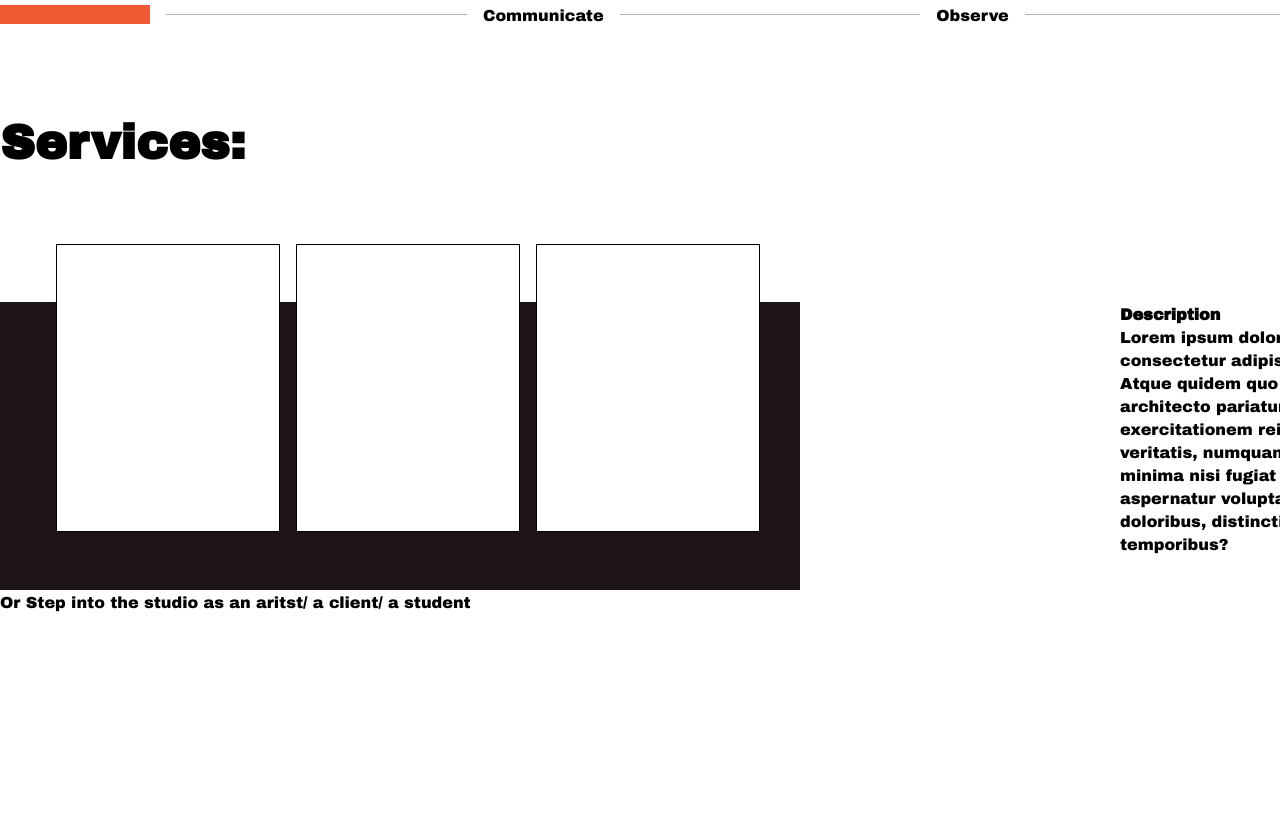
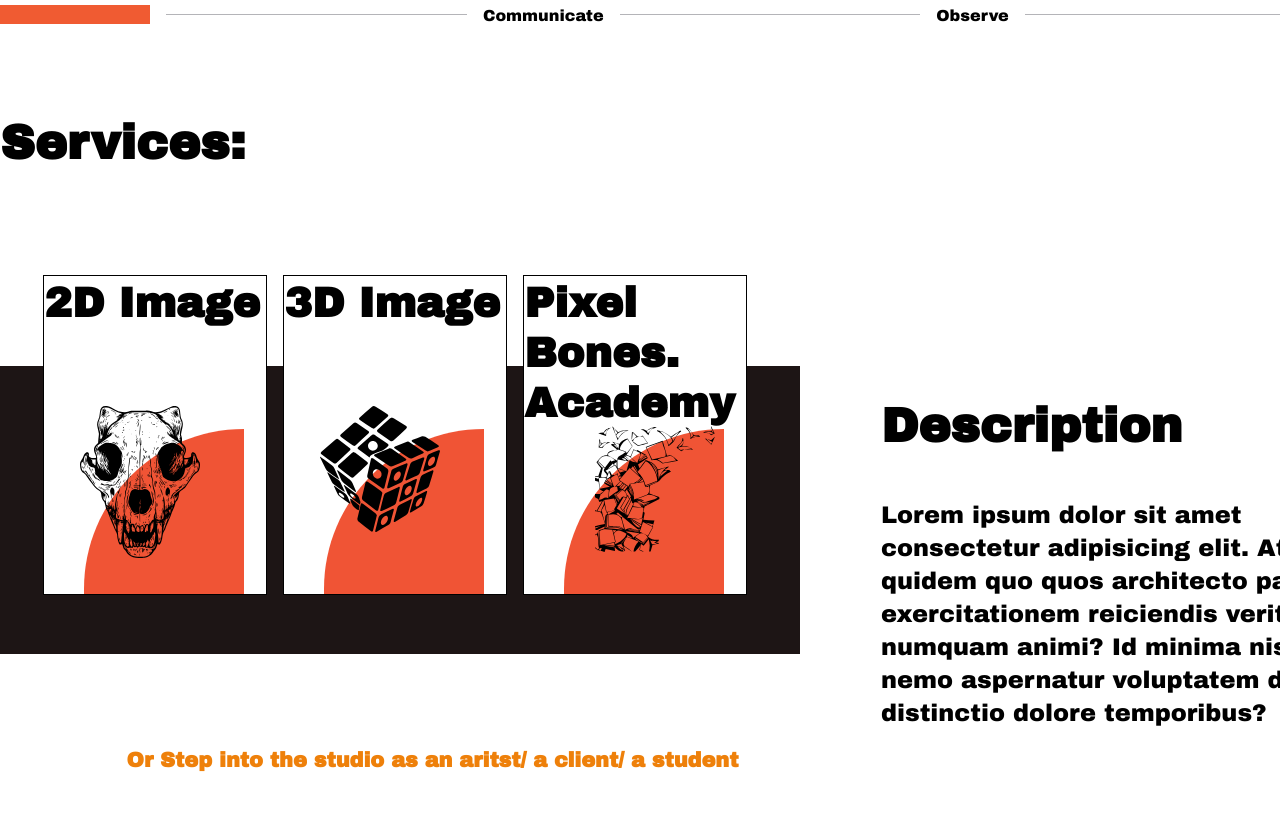
Before and after one commit to explorerRhythm/Pixel-Boner-Website-Testing, a plain HTML site: page index.html in a window 1280 px wide. Shown: the part 1395-2229 px from the top of the page. Before the commit the page ends 2057 px from the top, so only its background shows below. Drawn offline with Linux system fonts and the light colour scheme; files whose address does not match are found by name.

Commit message:
add services sections

```diff
--- a/css/style.css
+++ b/css/style.css
@@ -237,13 +237,15 @@ li:first-child a {
   margin-top: 5rem;
   font-weight: 700;
   font-size: 3rem;
-  margin-bottom: 8rem;
+  margin-bottom: 12rem;
 }
 
 .service-container {
   display: grid;
   grid-template-rows: 2fr 0.5fr;
-  grid-template-columns: 2fr 0.5fr;
+  grid-template-columns: 2fr 1.2fr;
+  gap: 1rem;
+  max-width: 1400px;
 }
 .service-features{
   display:flex;
@@ -252,12 +254,12 @@ li:first-child a {
   gap: 1rem;
 
 }
-.service-types {
+.service-info {
   width:14rem;
-  height: 18rem;
+  height: 20rem;
   border: 1px solid black;
   position: relative;
-  bottom: 20%;
+  bottom: 25%;
   left: 5%;
 
   z-index: 1;
@@ -270,7 +272,58 @@ li:first-child a {
   background-color: rgb(29, 21, 21);
   position: absolute;
 }
+.service-img1{
+  position: relative;
+  left: 16%;
+  top:5rem;
+  bottom: 50%;
 
+}
+.img-modifier-1{
+  max-width: 120px;
+}
+.img-modifier-2{
+  max-width: 120px;
+}
+.img-modifier-3{
+  position: relative;
+  max-width: 120px;
+  top: 10%;
+  left: 32%;
+}
+/* .img1{
+  position: relative;
+  max-width: 170px;
+    left: 12%;
+    top:-10rem;
+} */
+.absolute-img{
+  position: absolute;
+  width: 10rem;
+  top:48%;
+  right: 10%;
+  z-index: -1;
+}
+.service-info h3{
+  font-size: 2.6rem;
+  font-weight: 800;
+  line-height: 50px;
+}
+.services-description h4{
+  font-size: 3rem;
+  padding-bottom:2.5rem;
+  margin: 0;
+}
+.services-description>p{
+  font-size: 1.5rem;
+}
+.service-tldr{
+  font-size: 1.3em;
+  color: rgb(238, 128, 10);
+  text-align: center;
+  font-weight: 600;
+
+}
   /* KEYWORDS MANIPULATION THROUGH FLEXBOX */
 
   .keywords {
--- a/index.html
+++ b/index.html
@@ -111,13 +111,33 @@
     <h3 id="services">Services:</h3>
     <section class="service-container">
         <div class="service-features">
-            <div class="service-types"></div>
-            <div class="service-types"></div>
-            <div class="service-types"></div>
-            <div class="blank-grey-bg"></div>
+            <div class="service-info">
+                <h3>2D Image</h3>
+                </h1><div class="image-service">
+                    <img src="img/fox-skull_fox skull-2D.svg" alt="fox"  class="service-img1 img-modifier-1"></div>
+                    <img src="img/orange-transparent-service-27.svg" alt="" class="absolute-img">
+            </div>
+            <div class="service-info">
+                <h3>3D Image
+                </h1><div class="image-service">
+                    <img src="img/Assets(PNG,SVG)_Dice-3D.svg" alt="dice" class="service-img1 img-modifier-2">
+                     <img src="img/orange-transparent-service-27.svg" alt="" class="absolute-img">
+                </div>
+            </div>
+            <div class="service-info">
+                <h3>Pixel Bones. Academy
+                </h1><div class="image-service">
+                    <img src="img/dinosaur-head_Books-academy.svg" alt="pages" class="service-img1 img-modifier-3">
+                     <img src="img/orange-transparent-service-27.svg" alt="" class="absolute-img">
+                </div>
+            </div>
+            <div class="blank-grey-bg">
+            </div>
         </div>
         <div class="services-description">
-            <div class="arrow-img"></div>
+            <div class="arrow-img">
+                <img src="#" alt="">
+            </div>
             <h4>Description</h4>
             <p>Lorem ipsum dolor sit amet consectetur adipisicing elit. Atque quidem quo quos architecto pariatur
                 exercitationem reiciendis veritatis, numquam animi? Id minima nisi fugiat nemo aspernatur voluptatem
```
Also changed, not shown: img/Assets(PNG,SVG)_Books-academy.svg (added), img/Assets(PNG,SVG)_Dice-3D.svg (added), img/dinosaur-head_Books-academy.svg (added), img/fox-skull_fox skull-2D.svg (added), img/orange-transparent-service-27.svg (added).
